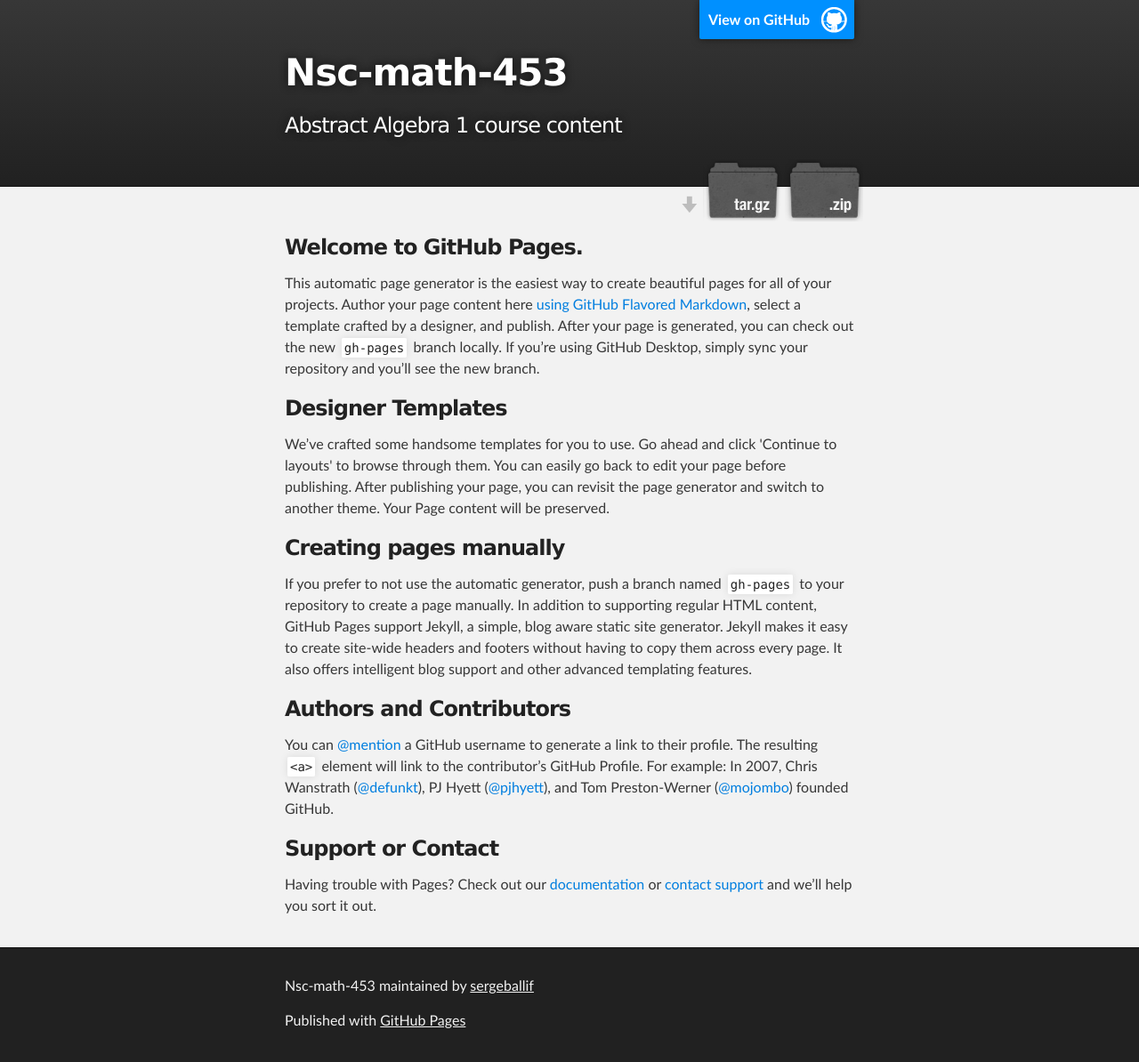
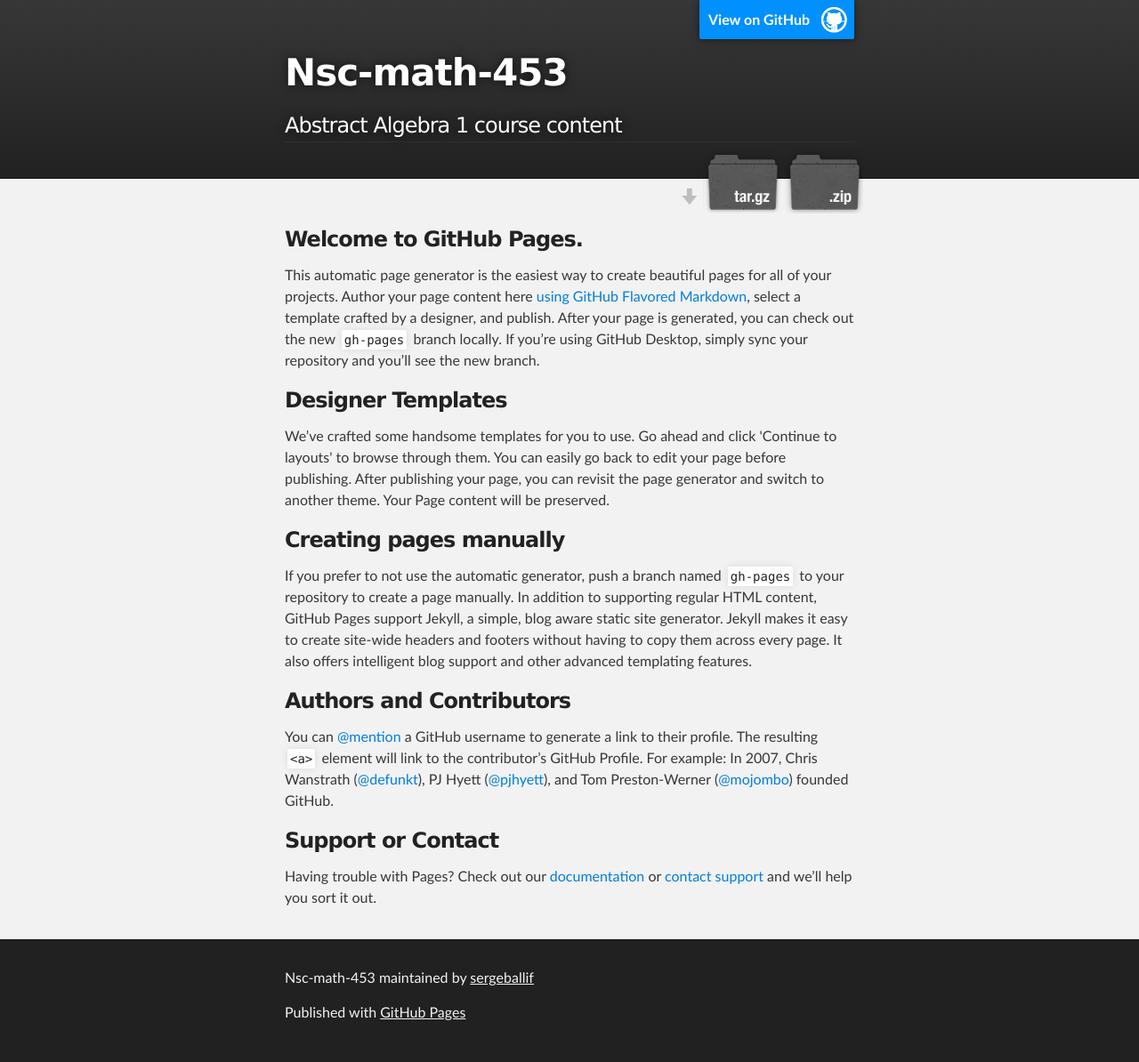
Before and after one commit to sergeballif/NSC-Math-453, a Jekyll site: the page index.html, which Jekyll copies as it is, in a window 1280 px wide. Shown: the whole page at 89% size. Built offline with Jekyll 4.4.1, drawn with Linux system fonts in a browser that asks for light colours.

Commit message:
change h2

```diff
--- a/stylesheets/stylesheet.css
+++ b/stylesheets/stylesheet.css
@@ -82,10 +82,18 @@
   font-weight: 700;
 }
 
-h2 {
+/*h2 {
   padding-bottom: 10px;
   font-size: 32px;
   background: url('../images/bg_hr.png') repeat-x bottom;
+}*/
+/* Edited original h2*/
+h2 {
+  font-size: 16px;
+  font-weight: bold;
+  color: #303030;
+  border-bottom:1px solid #303030;
+  padding-bottom:-4px;
 }
 
 h3 {
```
